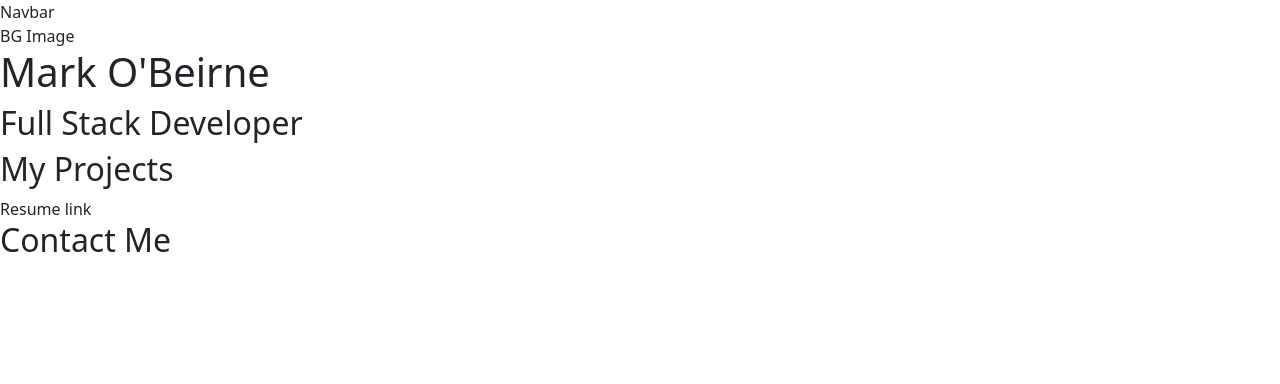
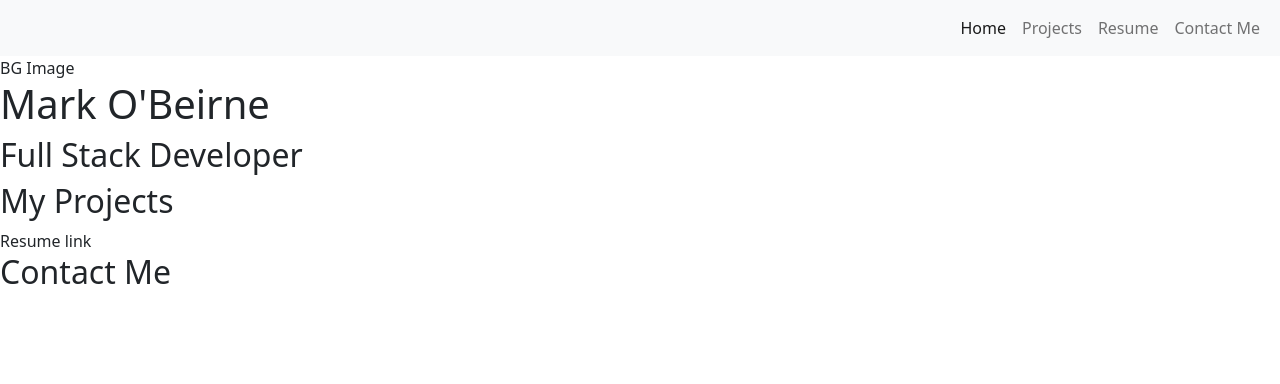
Before and after one commit to mark-obeirne/markobeirne-portfolio, a plain HTML site: page index.html in a window 1280 px wide. Shown: the top 384 px of the page. Drawn offline with nearby package versions, Linux system fonts and the light colour scheme.

Commit message:
Add basic navbar

```diff
--- a/index.html
+++ b/index.html
@@ -16,7 +16,29 @@
     </head>
     <body>
         <div>
-            Navbar
+            <nav class="navbar navbar-expand-lg navbar-light bg-light">
+                <div class="container-fluid">
+                    <button class="navbar-toggler" type="button" data-bs-toggle="collapse" data-bs-target="#navbarTogglerDemo02" aria-controls="navbarTogglerDemo02" aria-expanded="false" aria-label="Toggle navigation">
+                        <span class="navbar-toggler-icon"></span>
+                    </button>
+                    <div class="collapse navbar-collapse" id="navbarTogglerDemo02">
+                        <ul class="navbar-nav ms-auto mb-2 mb-lg-0">
+                            <li class="nav-item">
+                                <a class="nav-link active" aria-current="page" href="#">Home</a>
+                            </li>
+                            <li class="nav-item">
+                                <a class="nav-link" href="#">Projects</a>
+                            </li>
+                            <li class="nav-item">
+                                <a class="nav-link" href="#">Resume</a>
+                            </li>
+                            <li class="nav-item">
+                                <a class="nav-link" href="#">Contact Me</a>
+                            </li>
+                        </ul>
+                    </div>
+                </div>
+            </nav>
         </div>
         <div>
             BG Image
```
